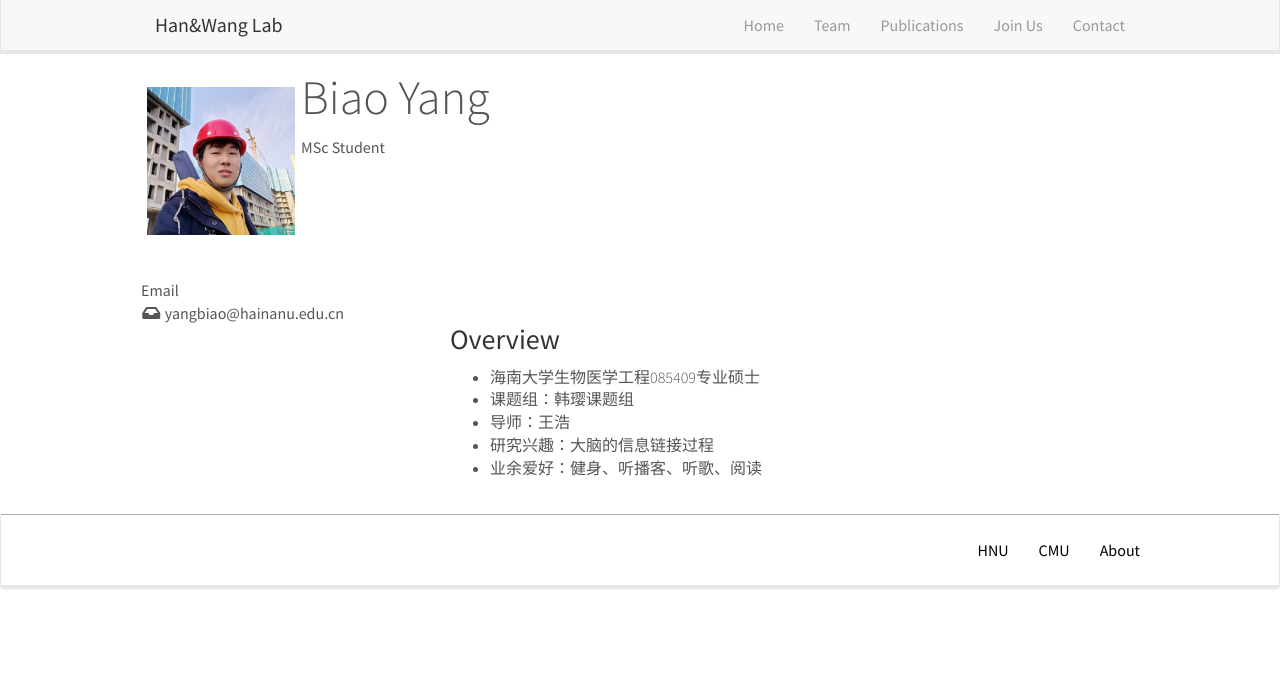
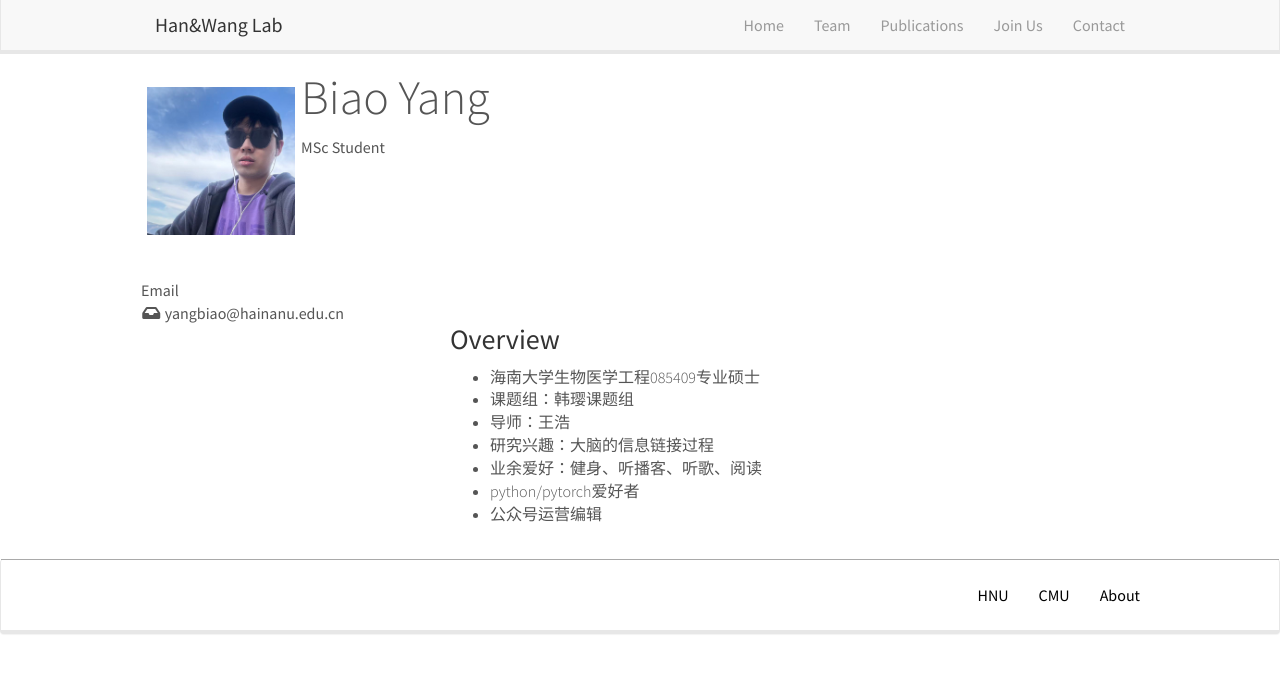
Before and after one commit to han-wang-lab/han-wang-lab.github.io, a Jekyll site: the page built from team/biao_yang.md, in a window 1280 px wide. Shown: the top 673 px of the page. Built offline with Jekyll 4.4.1, drawn with Linux system fonts in a browser that asks for light colours; nearby versions of some CDN libraries.

Commit message:
biaobiao

```diff
--- a/team/biao_yang.md
+++ b/team/biao_yang.md
@@ -18,3 +18,5 @@ web:
 - 导师：王浩
 - 研究兴趣：大脑的信息链接过程
 - 业余爱好：健身、听播客、听歌、阅读
+- python/pytorch爱好者
+- 公众号运营编辑
```
Also changed, not shown: README.md (+2 -0 lines), images/teampic/biao_yang.jpg, images/teampic/d42de77d4fd9843ccbbabb67f0c6dae6.jpg (deleted).
